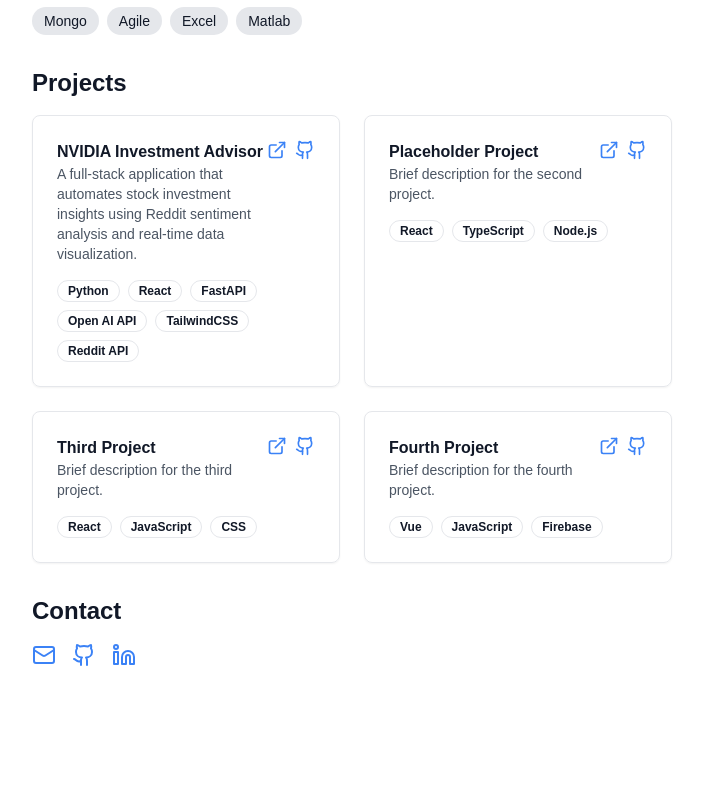
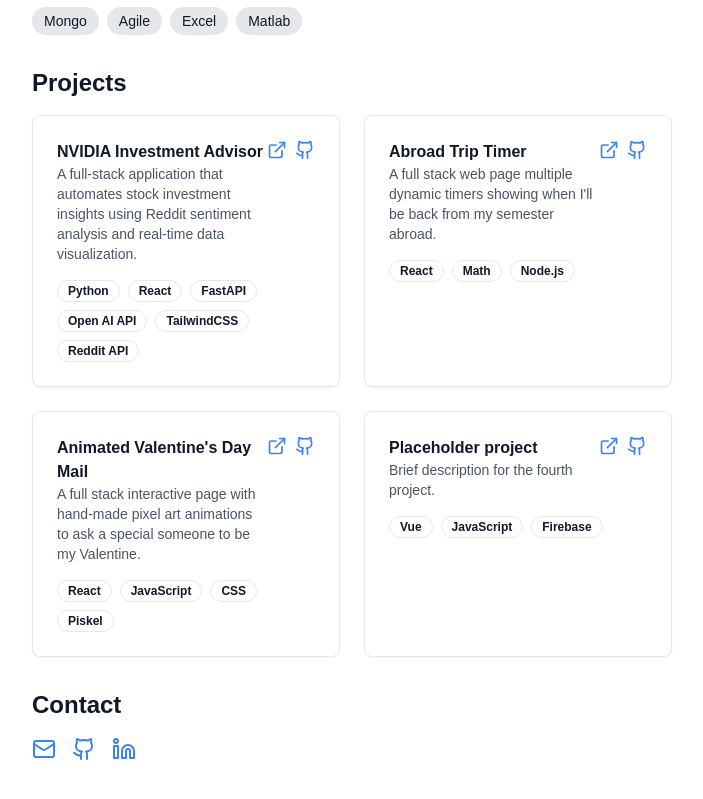
Before and after one commit to cameronbyrne4/personal-website, a Next.js app: page / in a window 1280 px wide. Shown: the part 1016-1815 px from the top of the page, without its empty margins (288-991 px from the left). Before the commit the page ends 1779 px from the top, so only its background shows below. Built offline with nearby package versions, Linux system fonts and the light colour scheme.

Commit message:
Added new projects

```diff
--- a/src/components/projects.ts
+++ b/src/components/projects.ts
@@ -9,23 +9,23 @@ const projects = [
   },
   {
     id: 2,
-    title: "Placeholder Project",
-    description: "Brief description for the second project.",
-    technologies: ["React", "TypeScript", "Node.js"],
-    externalLink: "https://example.com/placeholder-project",
-    githubLink: "https://github.com/username/placeholder-project",
+    title: "Abroad Trip Timer",
+    description: "A full stack web page multiple dynamic timers showing when I'll be back from my semester abroad.",
+    technologies: ["React", "Math", "Node.js"],
+    externalLink: "https://see-you-soon-seven.vercel.app/",
+    githubLink: "https://github.com/cameronbyrne4/see-you-soon",
   },
   {
     id: 3,
-    title: "Third Project",
-    description: "Brief description for the third project.",
-    technologies: ["React", "JavaScript", "CSS"],
-    externalLink: "https://example.com/third-project",
-    githubLink: "https://github.com/username/third-project",
+    title: "Animated Valentine's Day Mail",
+    description: "A full stack interactive page with hand-made pixel art animations to ask a special someone to be my Valentine.",
+    technologies: ["React", "JavaScript", "CSS", "Piskel"],
+    externalLink: "https://hugs-n-kisses.vercel.app/",
+    githubLink: "https://github.com/cameronbyrne4/valentine-letter",
   },
   {
     id: 4,
-    title: "Fourth Project",
+    title: "Placeholder project",
     description: "Brief description for the fourth project.",
     technologies: ["Vue", "JavaScript", "Firebase"],
     externalLink: "https://example.com/fourth-project",
```
